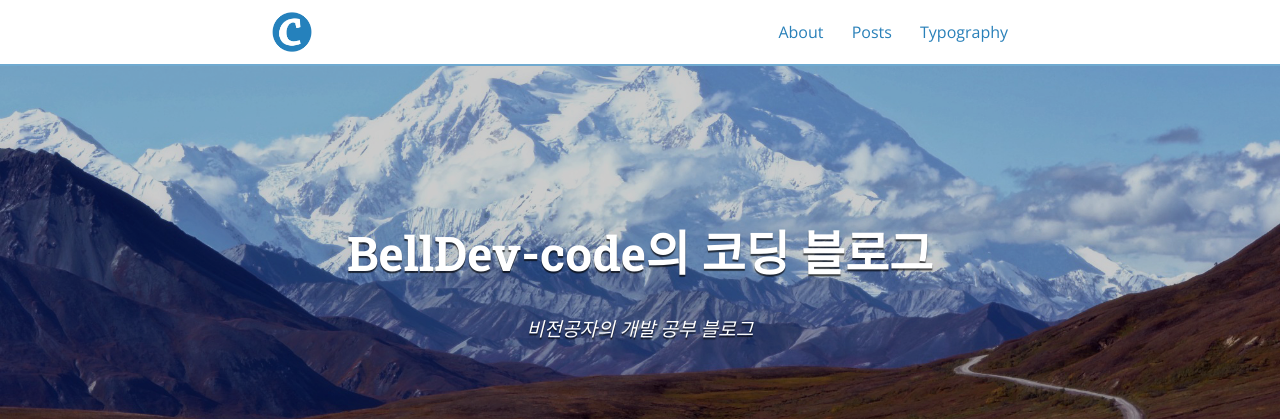
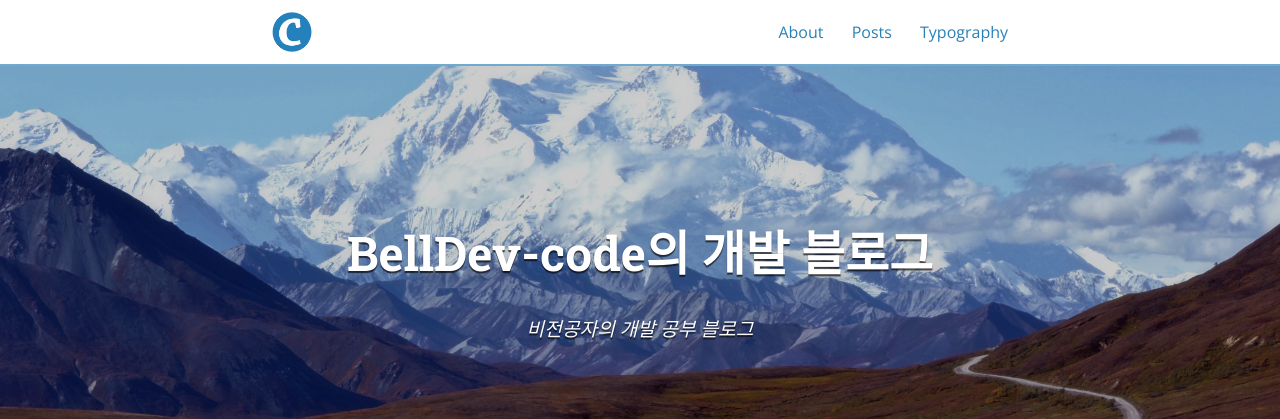
Before and after one commit to bellDev-code/bellDev-code.github.io, a Jekyll site: the page built from index.html, in a window 1280 px wide and 900 px high. Shown: the top 419 px of the window. Built offline with Jekyll 4.4.1, drawn with Linux system fonts in a browser that asks for light colours; nearby versions of some CDN libraries; the list of posts is cut into pages by our own code; some of the changed text lies outside the part shown.

Commit message:
타이틀 변경

```diff
--- a/_config.yml
+++ b/_config.yml
@@ -9,7 +9,7 @@ exclude:
   - "/vendor/"
 
 # Site settings
-title: BellDev-code의 코딩 블로그
+title: BellDev-code의 개발 블로그
 subtitle: "비전공자의 개발 공부 블로그"
 email: fujifilm0517@naver.com
 name: BellDev
```
